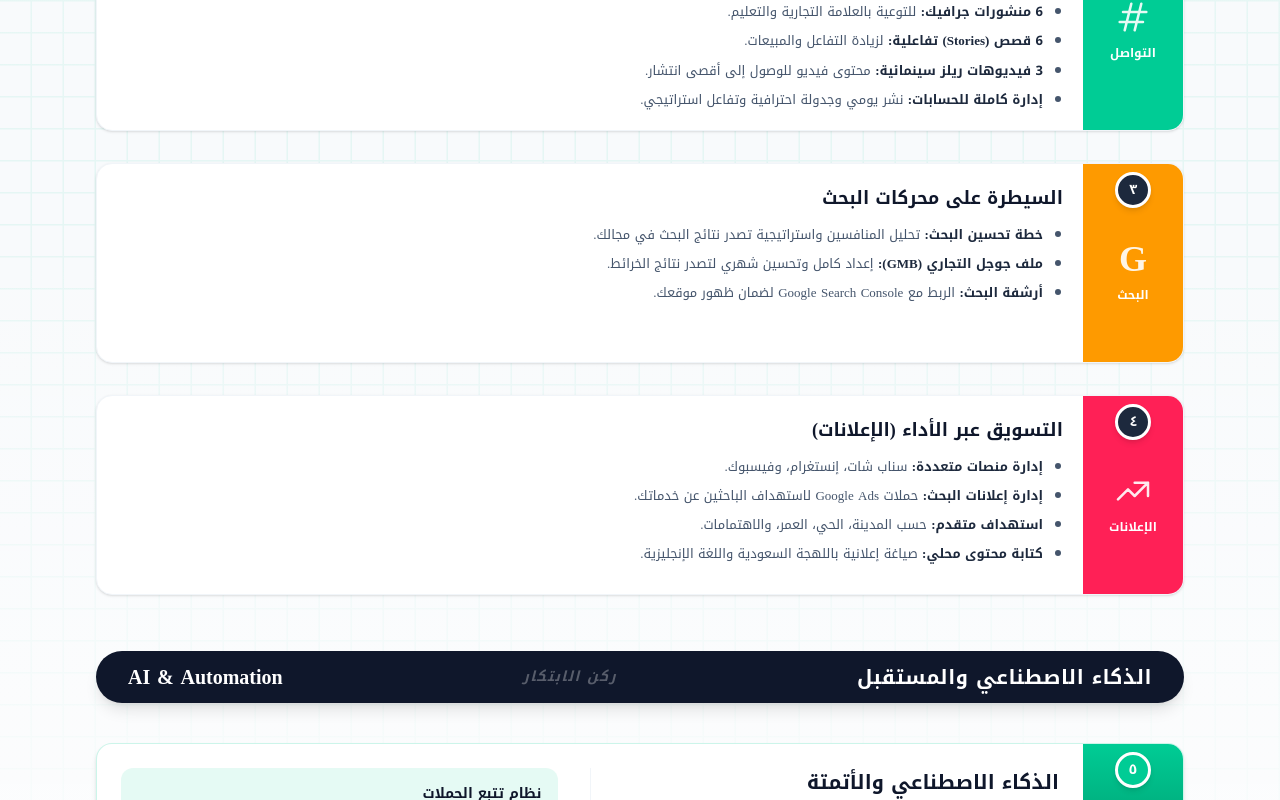
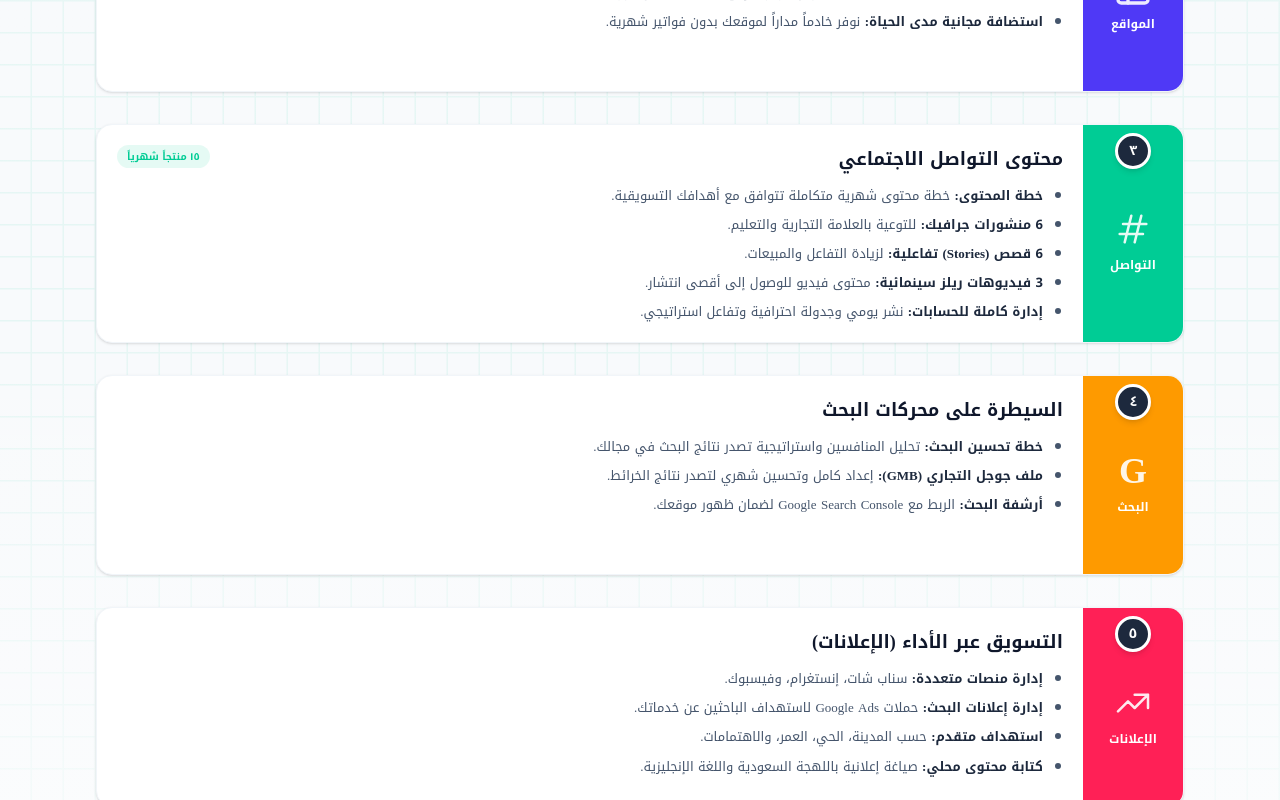
Before and after one commit to clicksalesmediaX/-ezdiharweb, a Next.js app: page / in a window 1280 px wide. Shown: the part 960-1760 px from the top of the page. Built offline with nearby package versions, Linux system fonts and the light colour scheme.

Commit message:
feat: Add new 'Websites and Platforms' service card

```diff
--- a/app/page.tsx
+++ b/app/page.tsx
@@ -301,15 +301,26 @@ const Hero = () => {
             items={[
               { bold: "خطة تسويقية:", text: "استراتيجية تسويقية شاملة مخصصة لنشاطك التجاري وأهدافك." },
               { bold: "العلامة التجارية الاحترافية:", text: "تصميم الشعار، بطاقات العمل، والأوراق الرسمية." },
-              { bold: "موقع إلكتروني سريع:", text: "موقع حديث وفائق السرعة مع صفحات ومنتجات غير محدودة." },
-              { bold: "صفحة هبوط بيعية:", text: "صفحة مخصصة لتحويل الزيارات إلى عملاء محتملين فوراً." },
-              { bold: "استضافة مجانية مدى الحياة:", text: "نوفر خادماً مداراً لموقعك بدون فواتير شهرية." },
             ]}
             delay={0.1}
           />
 
           <ServiceCard
             number="٢"
+            title="المواقع والمنصات"
+            sidebarColor="bg-indigo-600"
+            sidebarIcon={<Layout className="w-10 h-10 opacity-90" />}
+            sidebarLabel="المواقع"
+            items={[
+              { bold: "موقع إلكتروني سريع:", text: "موقع حديث وفائق السرعة مع صفحات ومنتجات غير محدودة." },
+              { bold: "صفحة هبوط بيعية:", text: "صفحة مخصصة لتحويل الزيارات إلى عملاء محتملين فوراً." },
+              { bold: "استضافة مجانية مدى الحياة:", text: "نوفر خادماً مداراً لموقعك بدون فواتير شهرية." },
+            ]}
+            delay={0.15}
+          />
+
+          <ServiceCard
+            number="٣"
             title="محتوى التواصل الاجتماعي"
             sidebarColor="bg-[#00CC95]"
             sidebarIcon={<svg className="w-10 h-10 opacity-90" fill="none" stroke="currentColor" viewBox="0 0 24 24"><path strokeLinecap="round" strokeLinejoin="round" strokeWidth="1.5" d="M7 20l4-16m2 16l4-16M6 9h14M4 15h14" /></svg>}
@@ -326,7 +337,7 @@ const Hero = () => {
           />
 
           <ServiceCard
-            number="٣"
+            number="٤"
             title="السيطرة على محركات البحث"
             sidebarColor="bg-amber-500"
             sidebarIcon={<span className="text-4xl font-bold opacity-90">G</span>}
@@ -340,7 +351,7 @@ const Hero = () => {
           />
 
           <ServiceCard
-            number="٤"
+            number="٥"
             title="التسويق عبر الأداء (الإعلانات)"
             sidebarColor="bg-rose-500"
             sidebarIcon={<svg className="w-10 h-10 opacity-90" fill="none" stroke="currentColor" viewBox="0 0 24 24"><path strokeLinecap="round" strokeLinejoin="round" strokeWidth="1.5" d="M13 7h8m0 0v8m0-8l-8 8-4-4-6 6" /></svg>}
@@ -378,7 +389,7 @@ const Hero = () => {
           className="bg-white border border-[#00CC95]/20 flex relative min-h-[200px] rounded-2xl overflow-hidden shadow-md hover:shadow-xl transition-all mb-12"
         >
           <div className="w-[100px] flex flex-col items-center justify-center text-white p-4 pt-8 text-center font-bold text-xs bg-gradient-to-b from-[#00CC95] to-emerald-700 relative">
-            <div className="absolute top-2 left-1/2 -translate-x-1/2 w-9 h-9 bg-[#00CC95] text-white rounded-full flex items-center justify-center font-bold z-10 border-[3px] border-white shadow-md text-sm">٥</div>
+            <div className="absolute top-2 left-1/2 -translate-x-1/2 w-9 h-9 bg-[#00CC95] text-white rounded-full flex items-center justify-center font-bold z-10 border-[3px] border-white shadow-md text-sm">٦</div>
             <svg className="w-10 h-10 mb-2 opacity-90" fill="none" stroke="currentColor" viewBox="0 0 24 24"><path strokeLinecap="round" strokeLinejoin="round" strokeWidth="1.5" d="M13 10V3L4 14h7v7l9-11h-7z" /></svg>
             الابتكار
           </div>
```
